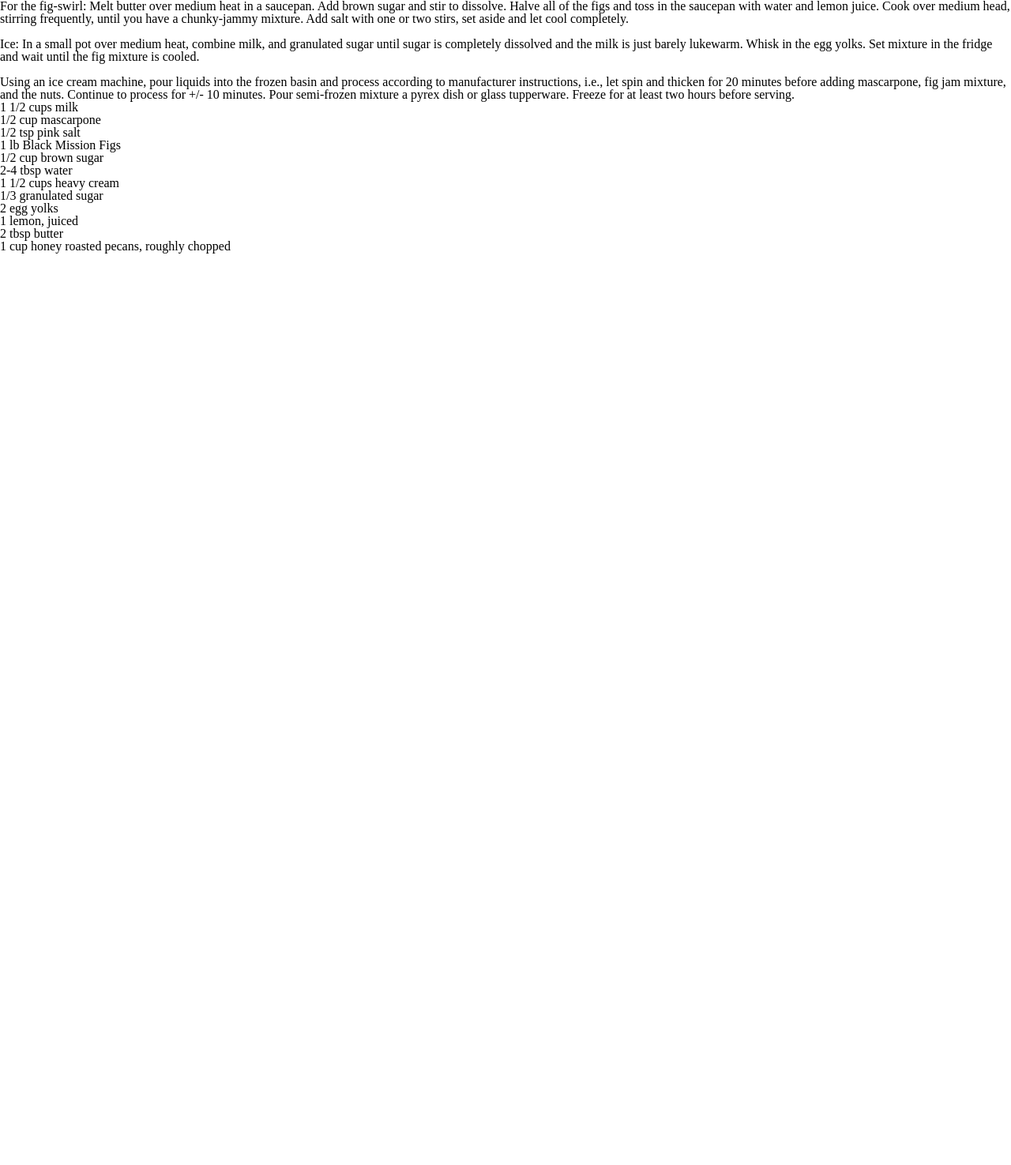
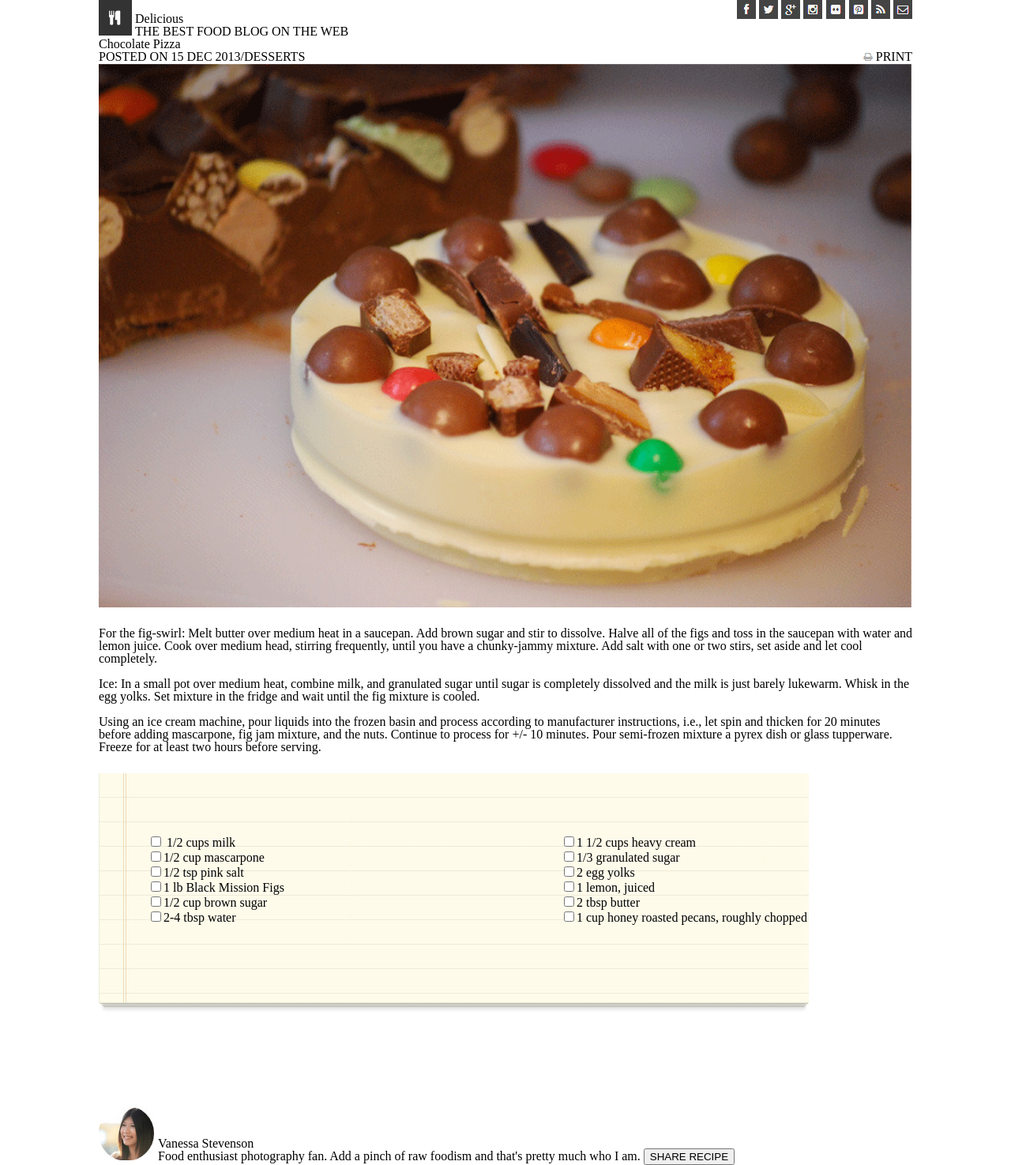
Before and after one commit to niccentury/chocolate-pizza, a plain HTML site: page index.html in a window 1280 px wide. Shown: the whole page at 79% size. Before the commit the page ends 800 px from the top, so only its background shows below. Drawn offline with Linux system fonts and the light colour scheme.

Commit message:
close to being done

```diff
--- a/index.html
+++ b/index.html
@@ -9,20 +9,62 @@
     <link rel="stylesheet" type="text/css" href="style.css"/>
 </head>
 <body>
-    <p>For the fig-swirl: Melt butter over medium heat in a saucepan. Add brown sugar and stir to dissolve. Halve all of the figs and toss in the saucepan with water and lemon juice. Cook over medium head, stirring frequently, until you have a chunky-jammy mixture. Add salt with one or two stirs, set aside and let cool completely.<br><br>Ice: In a small pot over medium heat, combine milk, and granulated sugar until sugar is completely dissolved and the milk is just barely lukewarm. Whisk in the egg yolks. Set mixture in the fridge and wait until the fig mixture is cooled.<br><br>Using an ice cream machine, pour liquids into the frozen basin and process according to manufacturer instructions, i.e., let spin and thicken for 20 minutes before adding mascarpone, fig jam mixture, and the nuts. Continue to process for +/- 10 minutes. Pour semi-frozen mixture a pyrex dish or glass tupperware. Freeze for at least two hours before serving.</p>
-    <ul>
-        <li>1 1/2 cups milk</li>
-        <li>1/2 cup mascarpone</li>
-        <li>1/2 tsp pink salt</li>
-        <li>1 lb Black Mission Figs</li>
-        <li>1/2 cup brown sugar</li>
-        <li>2-4 tbsp water</li>
-        <li>1 1/2 cups heavy cream</li>
-        <li>1/3 granulated sugar</li>
-        <li>2 egg yolks</li>
-        <li>1 lemon, juiced</li>
-        <li>2 tbsp butter</li>
-        <li>1 cup honey roasted pecans, roughly chopped</li>
-    </ul>
+    <header id="headerBar">
+        <img src="img\logo.png" alt="fork and knife" title="fork and knife photo."/>
+        <p> Delicious <br>THE BEST FOOD BLOG ON THE WEB</p>
+    <section id="headerIcons">
+            <img src="img/fb-icon.png" alt="facbook logo" title="facbook link." />
+            <img src="img/twit-icon.png" alt="twitter logo" title="twitter link." />
+            <img src="img/gp-icon.png" alt="google logo" title="google link." />
+            <img src="img/insta-icon.png" alt="instagram logo" title="instagram link." />
+            <img src="img/flic-icon.png" alt="flickr logo" title="flickr link." />
+            <img src="img/pint-icon.png" alt="pinterest logo" title="pinterest link." />
+            <img src="img/rss-icon.png" alt="rss logo" title="rss link." />
+            <img src="img/mail-icon.png" alt="gmail logo" title="gmail link." />
+    </section>
+
+    </header>
+
+    <h1>Chocolate Pizza</h1>
+
+<div id="printLine">
+        <p>POSTED ON 15 DEC 2013/DESSERTS</p>
+        <div id="printer">
+                <img id="button" src="img\print-icon.png" alt="print logo" title="printer link" />
+                <p>PRINT</p>
+
+        </div>
+</div>
+
+<img id="chocoPizza" src="img\choco-pizza.png" alt="chocolate pizza" title="chocolate pza photo" />
+
+<div>
+        <p id="instructions">For the fig-swirl: Melt butter over medium heat in a saucepan. Add brown sugar and stir to dissolve. Halve all of the figs and toss in the saucepan with water and lemon juice. Cook over medium head, stirring frequently, until you have a chunky-jammy mixture. Add salt with one or two stirs, set aside and let cool completely.<br><br>Ice: In a small pot over medium heat, combine milk, and granulated sugar until sugar is completely dissolved and the milk is just barely lukewarm. Whisk in the egg yolks. Set mixture in the fridge and wait until the fig mixture is cooled.<br><br>Using an ice cream machine, pour liquids into the frozen basin and process according to manufacturer instructions, i.e., let spin and thicken for 20 minutes before adding mascarpone, fig jam mixture, and the nuts. Continue to process for +/- 10 minutes. Pour semi-frozen mixture a pyrex dish or glass tupperware. Freeze for at least two hours before serving.</p>
+</div>
+
+<div>
+    <img id="notePaper" src="img/list-bg.png" alt="notePage" title="blankNotePaper" />
+        <ul id="ingredients-list">
+
+                <li><input type="checkbox"/> 1/2 cups milk</li>
+                <li><input type="checkbox"/>1/2 cup mascarpone</li>
+                <li><input type="checkbox"/>1/2 tsp pink salt</li>
+                <li><input type="checkbox"/>1 lb Black Mission Figs</li>
+                <li><input type="checkbox"/>1/2 cup brown sugar</li>
+                <li><input type="checkbox"/>2-4 tbsp water</li>
+                <li><input type="checkbox"/>1 1/2 cups heavy cream</li>
+                <li><input type="checkbox"/>1/3 granulated sugar</li>
+                <li><input type="checkbox"/>2 egg yolks</li>
+                <li><input type="checkbox"/>1 lemon, juiced</li>
+                <li><input type="checkbox"/>2 tbsp butter</li>
+                <li><input type="checkbox"/>1 cup honey roasted pecans, roughly chopped</li>
+            </ul>
+</div>
+<div id="footer-div">
+        <img src="img\van-pic.png" alt="vanessa" title="vanessa stevenson's picture" />
+        <p id="footer info">Vanessa Stevenson <br>Food enthusiast photography fan. Add a pinch of raw foodism and that's pretty much who I am.</p>
+        <p><button>SHARE RECIPE</button></p>
+</div>
+
 </body>
 </html>
--- a/style.css
+++ b/style.css
@@ -0,0 +1,57 @@
+body{
+    margin-left: 125px;
+    margin-right: 125px;
+}
+
+#headerBar img, #headerBar p {
+    display:inline-block;
+}
+
+#headerIcons {
+    float:right;
+}
+
+#chocoPizza{
+    display: block;
+    margin-left: auto;
+    margin-right: auto;
+    width: 100%;
+}
+
+#printLine img, #printLine p{
+    display:inline-block;
+
+}
+
+#printer{
+    display: inline-block;
+    float: right;
+}
+
+#printer p{
+    display: inline-block;
+}
+
+
+ #instructions{
+    padding-top: 25px;
+    padding-bottom: 25px;
+}
+
+#footer-div img, #footer-div p{
+    display:inline-block;
+
+}
+
+
+
+
+
+
+#ingredients-list {
+    column-count: 2;
+    position: relative;
+    bottom: 231px;
+    left: 62px;
+    list-style: none;
+}
```
